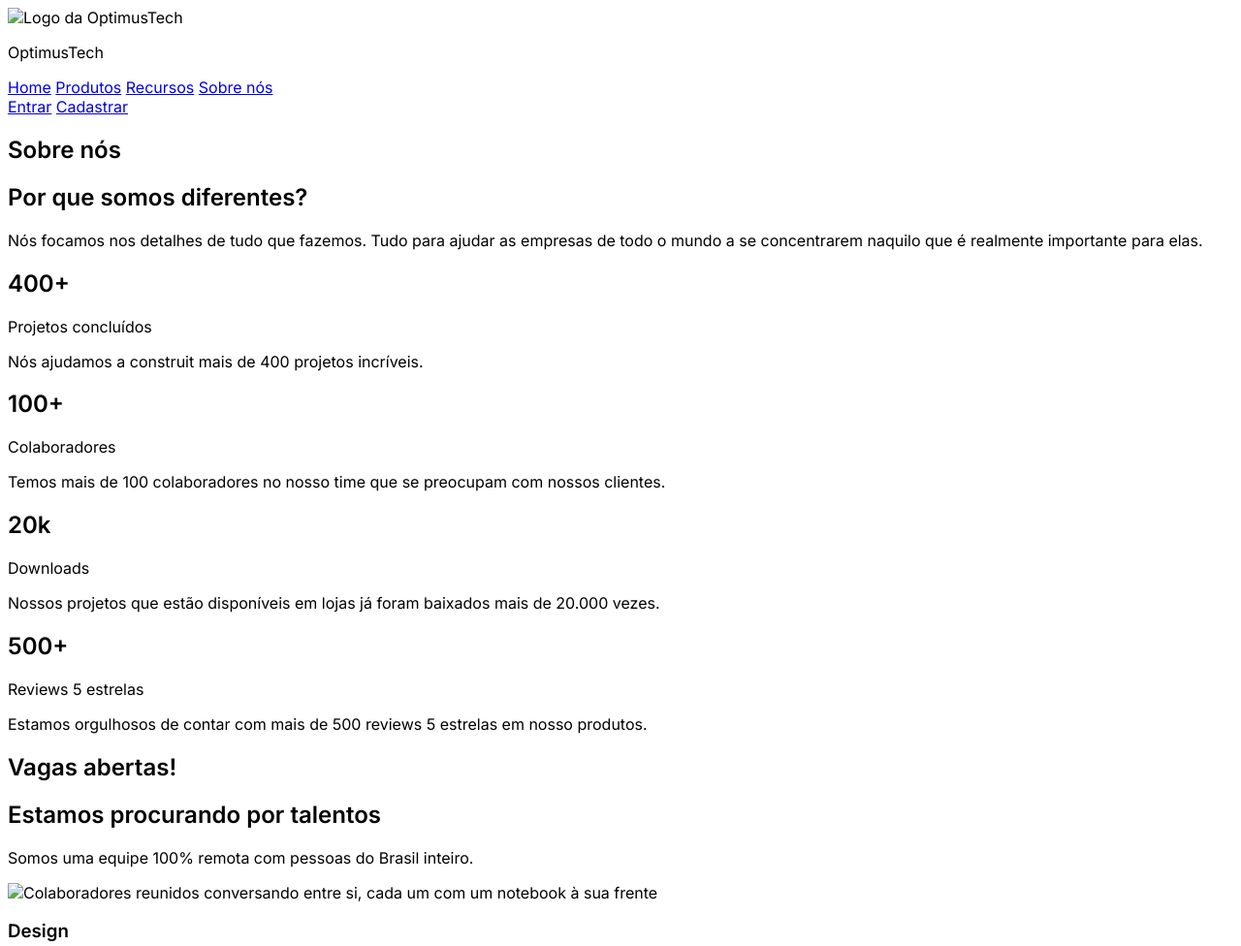
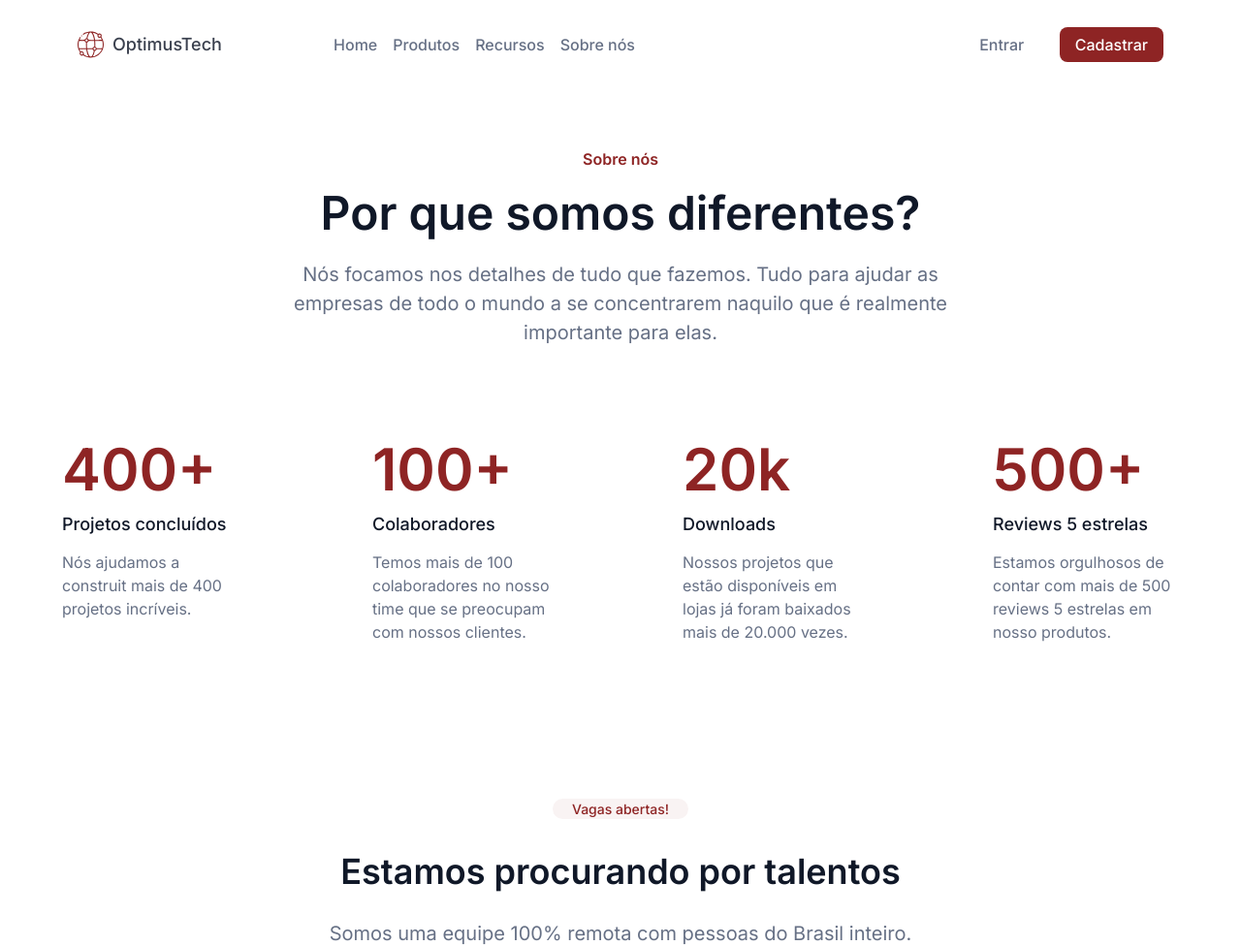
Before and after one commit to LCavanha/OptimusTech, a plain HTML site: page index.html in a window 1280 px wide. Shown: the top 976 px of the page at 97% size. Drawn offline with Linux system fonts and the light colour scheme; the site is published under a folder, as on GitHub Pages, so addresses that start at the root find nothing.

Commit message:
Vesão Desktop Completa V2
Teste CSS e tags img

```diff
--- a/index.html
+++ b/index.html
@@ -10,7 +10,7 @@
 <body>
     <header class="cabecalho">
         <div class="cabecalho__titulo">
-            <img src="/img/worldwide 1 (Traced).svg" alt="Logo da OptimusTech">
+            <img src="img/worldwide 1 (Traced).svg" alt="Logo da OptimusTech">
             <p class="cabecalho__empresa">OptimusTech</p>
         </div>
 
@@ -97,7 +97,7 @@
             <p class="vagas__texto">
                 Somos uma equipe 100% remota com pessoas do Brasil inteiro.
             </p>
-            <img class="vagas__imagem" src="/img/Image.svg" alt="Colaboradores reunidos conversando entre si, cada um com um notebook à sua frente">
+            <img class="vagas__imagem" src="img/Image.svg" alt="Colaboradores reunidos conversando entre si, cada um com um notebook à sua frente">
         </div>
         <div class="vagas__segunda-dobra">
             <div class="vagas__box">
@@ -188,7 +188,7 @@
             <h2 class="colaborador__titulo">
                 OptimusTech se importa com a saúde dos seus colaboradores e sempre procura nos dar todo tipo de auxílio possível.
             </h2>
-            <img src="/img/Avatar.svg" alt="Foto da desenvolvedora Júlia Castro">
+            <img src="img/Avatar.svg" alt="Foto da desenvolvedora Júlia Castro">
             <p class="colaborador__nome">
                 Júlia Castro
             </p>
--- a/styles.css
+++ b/styles.css
@@ -1,10 +1,10 @@
-@import url("/styles/reset.css");
-@import url("/styles/header.css");
-@import url("/styles/numeros.css");
-@import url("/styles/banner.css");
-@import url("/styles/vagas.css");
-@import url("/styles/colaborador.css");
-@import url("/styles/rodape.css");
+@import url("styles/reset.css");
+@import url("styles/header.css");
+@import url("styles/numeros.css");
+@import url("styles/banner.css");
+@import url("styles/vagas.css");
+@import url("styles/colaborador.css");
+@import url("styles/rodape.css");
 @import url('https://fonts.googleapis.com/css2?family=Inter:wght@400;500;600&family=Josefin+Sans:wght@400;700&family=Poppins:wght@300;400;500;600;700&display=swap');
 
 :root {
```
